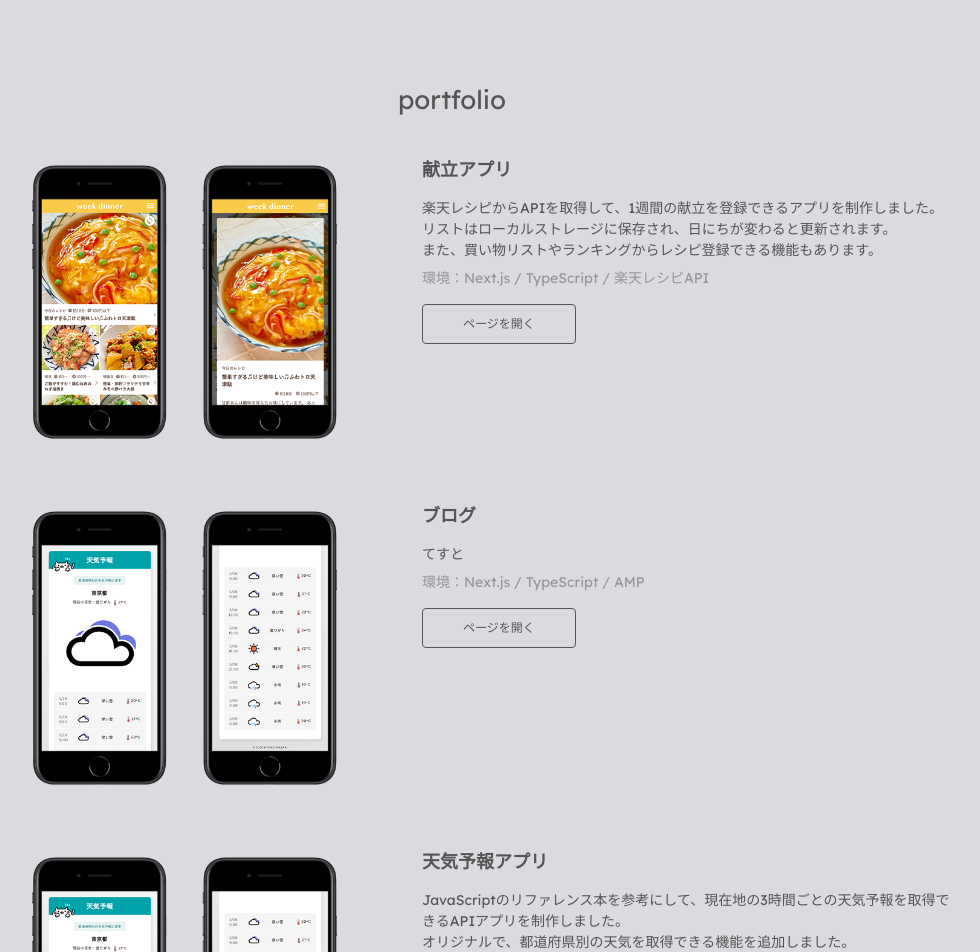
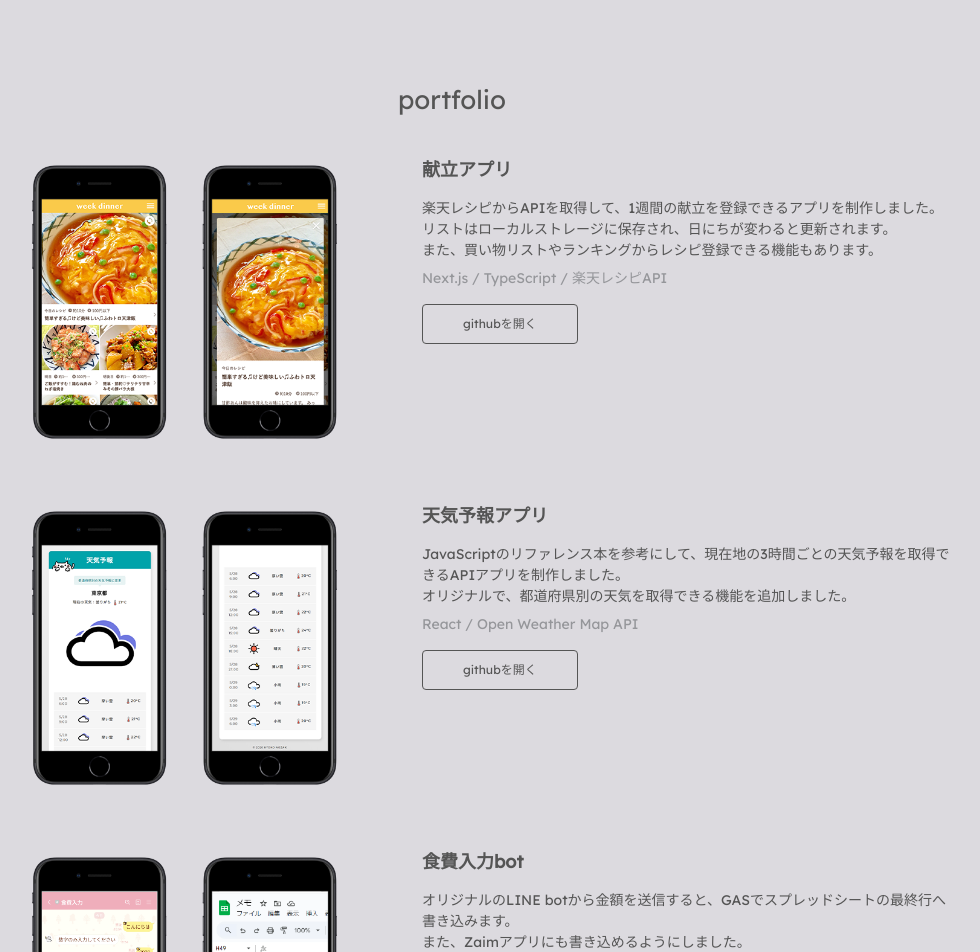
Before and after one commit to apricotn18/portfolio, a Next.js app: page /component/portfolio/portfolio in a window 1280 px wide. Shown: the top 952 px of the page, without its empty margins (188-1168 px from the left). Built offline with nearby package versions, Linux system fonts and the light colour scheme; a web font is replaced by a local one.

Commit message:
Update portfolio.tsx

```diff
--- a/pages/component/portfolio/portfolio.tsx
+++ b/pages/component/portfolio/portfolio.tsx
@@ -4,6 +4,7 @@ import Image, { StaticImageData } from 'next/image';
 import styles from './portfolio.module.scss';
 import imgWeekDinner from './week-dinner.png';
 import imgWeatherApp from './weather-app.png';
+import imgFoodExpensesApp from './gas-food-expenses.png';
 
 type Work = {
 	title: string;
@@ -28,20 +29,6 @@ const works = [
 		],
 		url: 'https://github.com/apricotn18/week-dinner',
 	},
-	,
-	{
-		title: 'ブログ',
-		description: [
-			'てすと'
-		],
-		environment: [
-			'Next.js',
-			'TypeScript',
-			'AMP',
-		],
-		image: imgWeatherApp,
-		url: './',
-	},
 	{
 		title: '天気予報アプリ',
 		description: [
@@ -53,7 +40,21 @@ const works = [
 			'Open Weather Map API',
 		],
 		image: imgWeatherApp,
-		url: 'https://github.com/apricotn18/weather-app',
+		url: 'https://github.com/apricotn18/weather-app/',
+	},
+	{
+		title: '食費入力bot',
+		description: [
+			'オリジナルのLINE botから金額を送信すると、GASでスプレッドシートの最終行へ書き込みます。',
+			'また、Zaimアプリにも書き込めるようにしました。'
+		],
+		environment: [
+			'Google Apps Script',
+			'LINE Developers',
+			'Zaim API',
+		],
+		image: imgFoodExpensesApp,
+		url: 'https://github.com/apricotn18/gas-food-expenses/',
 	}
 ] as Work[];
 
@@ -106,10 +107,10 @@ export default function Page() {
 									))}
 								</p>
 								<div className={styles.environment}>
-									環境：{item.environment.join(' / ')}
+									{item.environment.join(' / ')}
 								</div>
 								<a href={item.url} className={styles.link} target="_blank">
-									ページを開く
+									githubを開く
 								</a>
 							</div>
 						</motion.li>
```
Also changed, not shown: pages/component/portfolio/gas-food-expenses.png (added).
